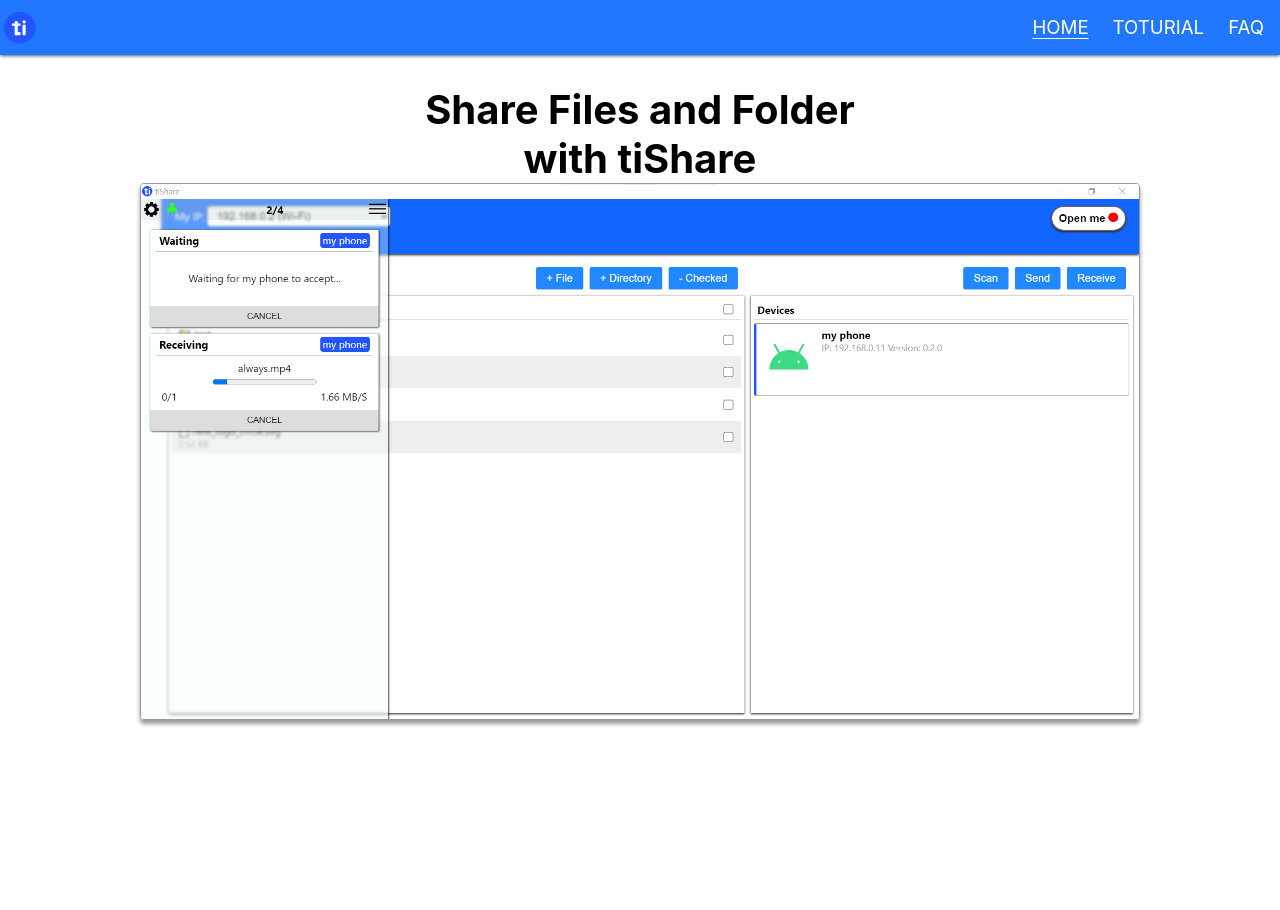
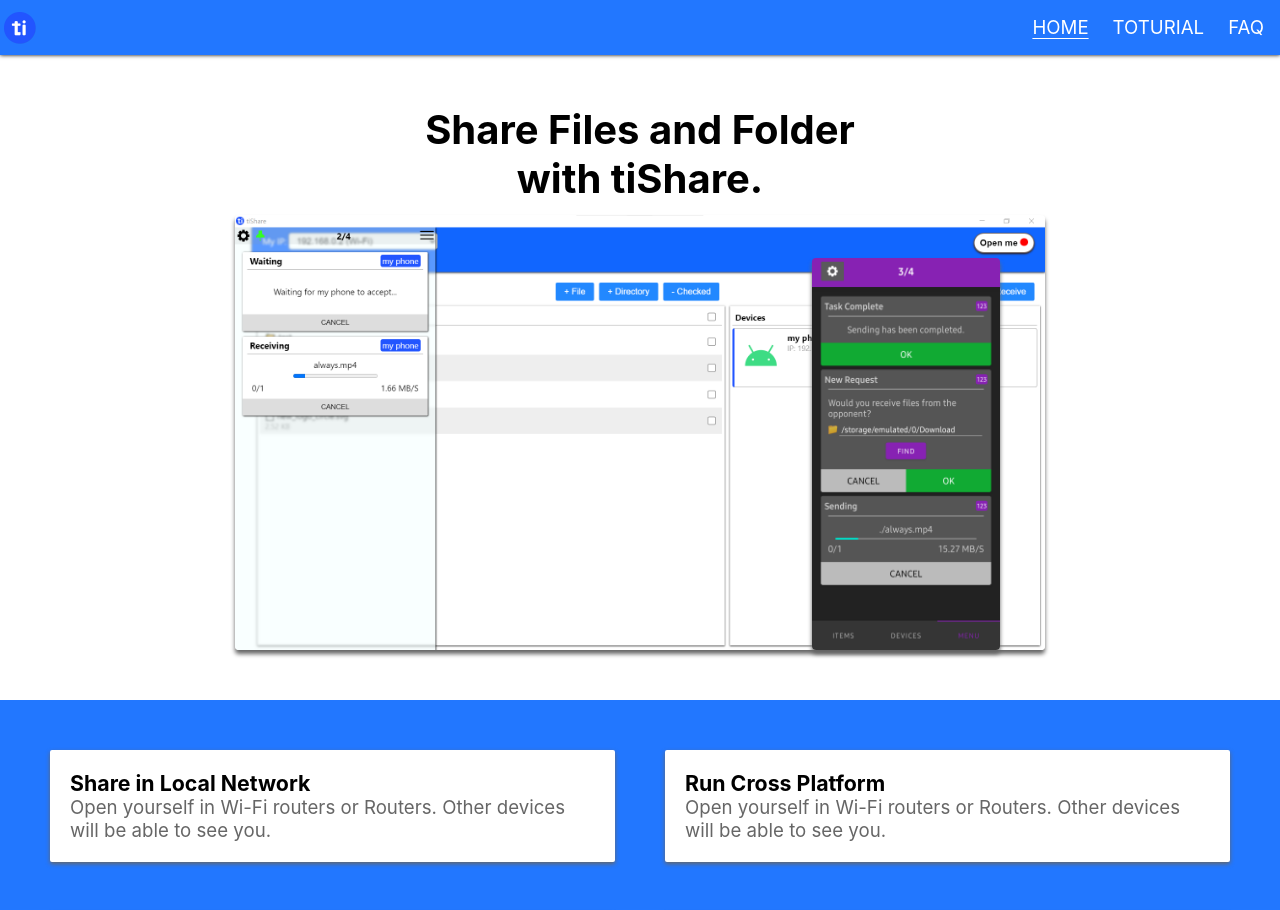
Before and after one commit to dlguswo333/tishare-docs, a React (Create React App) app: page / in a window 1280 px wide. Shown: the top 910 px of the page. Before the commit the page ends 800 px from the top, so only its background shows below. Built offline with nearby package versions, Linux system fonts and the light colour scheme.

Commit message:
Complete basic Main

```diff
--- a/src/Header.module.scss
+++ b/src/Header.module.scss
@@ -9,6 +9,7 @@
   align-items: center;
   box-shadow: 0 0 v.$smallSpace black;
   padding: v.$smallSpace;
+  z-index: 100;
   .Links {
     margin-left: auto;
   }
--- a/src/Main.js
+++ b/src/Main.js
@@ -5,8 +5,29 @@ function Main() {
     <div className={classes.Main}>
       <div className={classes.Heading}>
         <span>Share Files and Folder</span>
-        <span>with tiShare</span>
-        <img src='/desktop-run.png' alt='desktop-run'></img>
+        <span>with tiShare.</span>
+        <div className={classes.ImgContainer}>
+          <img src='/desktop-run.png' className={classes.DesktopSampleImg} alt='desktop-run' />
+          <img src='/mobile-run.png' className={classes.MobileSampleImg} alt='mobile-run' />
+        </div>
+      </div>
+      <div className={classes.Grid}>
+        <div className={classes.GridItem}>
+          <span className={classes.ItemTitle}>Share in Local Network</span>
+          <span className={classes.ItemBody}>Open yourself in Wi-Fi routers or Routers. Other devices will be able to see you.</span>
+        </div>
+        <div className={classes.GridItem}>
+          <span className={classes.ItemTitle}>Run Cross Platform</span>
+          <span className={classes.ItemBody}>Open yourself in Wi-Fi routers or Routers. Other devices will be able to see you.</span>
+        </div>
+        <div className={classes.GridItem}>
+          <span className={classes.ItemTitle}>Share both Files and Folders</span>
+          <span className={classes.ItemBody}>Open yourself in Wi-Fi routers or Routers. Other devices will be able to see you.</span>
+        </div>
+        <div className={classes.GridItem}>
+          <span className={classes.ItemTitle}>Multiple Tasks Support</span>
+          <span className={classes.ItemBody}>Open yourself in Wi-Fi routers or Routers. Other devices will be able to see you.</span>
+        </div>
       </div>
     </div>
   )
--- a/src/Main.module.scss
+++ b/src/Main.module.scss
@@ -1,21 +1,95 @@
-@use "variables" as v;
+@use "variables" as *;
 
 .Main {
   width: 100%;
+  display: flex;
+  flex-direction: column;
+  justify-content: center;
+  & > div {
+    margin-top: 50px;
+  }
   .Heading {
-    margin-top: 30px;
     display: flex;
     flex-direction: column;
     align-items: center;
     justify-content: center;
-    font-size: v.$fontSize4;
-    font-weight: bold;
-    img {
-      max-width: 1000px;
-      width: 90%;
-      border-radius: v.$smallSpace;
-      border: 1px solid v.$grey_9;
-      box-shadow: 0 4px 4px v.$grey_9;
+    span {
+      font-size: $fontSize4;
+      font-weight: bold;
+    }
+    .ImgContainer {
+      margin-top: $bigSpace;
+      position: relative;
+      display: flex;
+      flex-direction: column;
+      align-items: center;
+      width: $screenSep * 0.9;
+      @media screen and (max-width: $screenSep) {
+        width: 90%;
+      }
+      img {
+        border-radius: $smallSpace;
+        box-shadow: 0px 4px 4px $grey_6;
+        transition: $transition;
+        bottom: 0;
+        &:hover {
+          bottom: $mediumSpace;
+        }
+      }
+      .DesktopSampleImg {
+        position: relative;
+        max-width: 90%;
+      }
+      .MobileSampleImg {
+        position: absolute;
+        right: 10%;
+        max-height: 90%;
+      }
+    }
+  }
+  .Grid {
+    $space: 50px;
+    position: relative;
+    display: grid;
+    grid-template-columns: 1fr 1fr;
+    gap: $space;
+    padding: $space;
+    background-color: $primary1;
+    @media screen and (max-width: $screenSep) {
+      grid-template-columns: 1fr;
+    }
+    .GridItem {
+      $innerSpace: 20px;
+      min-width: 0;
+      min-height: 0;
+      position: relative;
+      top: 0;
+      transition: $transition;
+      display: flex;
+      flex-direction: column;
+      justify-content: flex-start;
+      border-radius: 2px;
+      padding: $innerSpace;
+      background-color: white;
+      box-shadow: 0 2px 4px $grey_6;
+      &:hover {
+        top: $smallSpace * -1;
+      }
+      .ItemTitle {
+        font-size: $fontSize3;
+        font-weight: bold;
+      }
+      .ItemImg {
+        margin-left: auto;
+        margin-right: auto;
+        margin-top: 10px;
+        margin-bottom: 10px;
+        max-width: 90%;
+      }
+      .ItemBody {
+        font-size: $fontSize2;
+        color: $grey_6;
+      }
     }
   }
 }
--- a/src/_variables.scss
+++ b/src/_variables.scss
@@ -1,8 +1,12 @@
+$screenSep: 1000px;
+
 $transition: 0.4s;
 
 $primary1: #27f;
-$primary2: #25f;
+$primary2: #36f;
 $onPrimary: #000;
+$grey_3: #333;
+$grey_6: #666;
 $grey_9: #999;
 
 $smallSpace: 4px;
```
Also changed, not shown: public/mobile-run.png (added).
